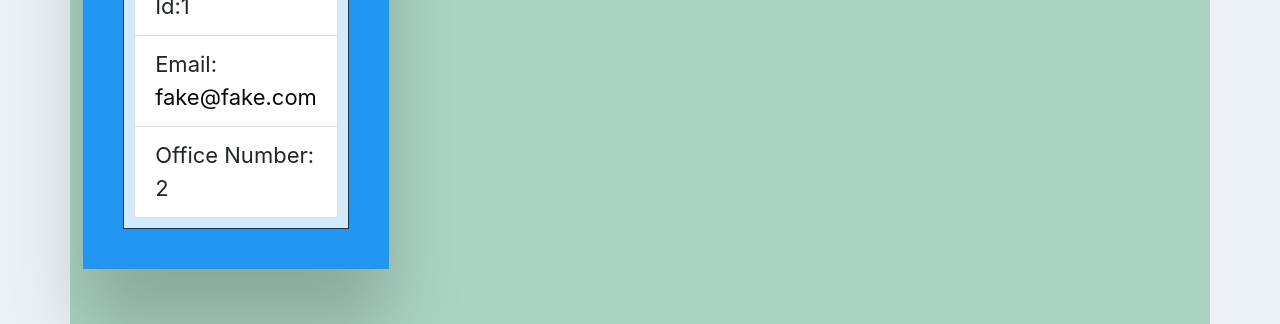
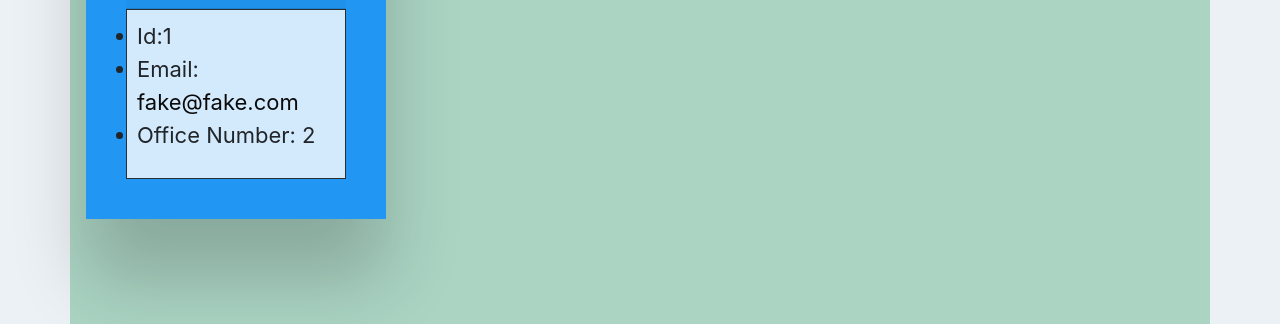
Before and after one commit to westgards/team-profile-generator, a website: page dist/index.html in a window 1280 px wide. Shown: the part 576-900 px from the top of the page. Drawn offline with nearby package versions, Linux system fonts and the light colour scheme.

Commit message:
correct element name

```diff
--- a/dist/index.html
+++ b/dist/index.html
@@ -29,14 +29,14 @@
                         <h3 class="card-title"><i class="fa fa-laptop"></i>MANAGER</h3>
                     </div>
                     <div class="card-body">
-                        <ul class="list-group">
-                            <li class="list-group-item">Id:1 </li>
-                            <li class="list-group-item">Email: <a href="mailto:fake@fake.com">fake@fake.com</a></li>
-                            <li class="list-group-item">Office Number: 2</li>
+                        <ul class="team-list">
+                            <li class="team-list-item">Id:1 </li>
+                            <li class="team-list-item">Email: <a href="mailto:">fake@fake.com</a></li>
+                            <li class="team-list-item">Office Number: 2</li>
                         </ul>
                     </div>
                 </div>
             </div>
         </div>
-        <script src="helpers.js"></script>
+        <script src="classes.js"></script>
 </body>
```
